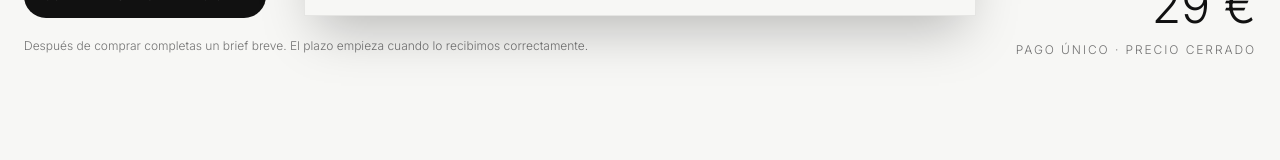
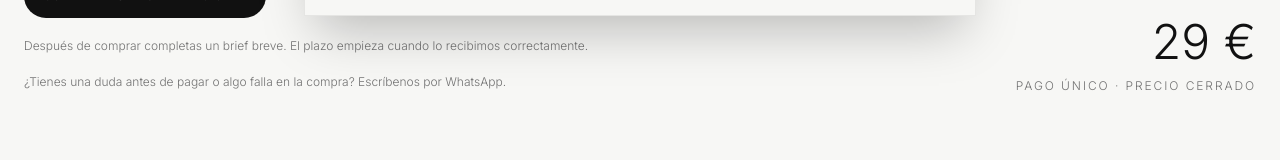
Before and after one commit to kyrumacreative-hub/kyruma-website, a Next.js app: page /auditoria-instagram in a window 1280 px wide. Shown: the part 760-920 px from the top of the page. Built offline with nearby package versions, Linux system fonts and the light colour scheme; no server answers.

Commit message:
feat(growth): add human checkout recovery to Instagram audit

```diff
--- a/src/app/auditoria-instagram/page.tsx
+++ b/src/app/auditoria-instagram/page.tsx
@@ -53,6 +53,8 @@ const process = [
   ["03", "Recibes el reset", "Te enviamos por email una entrega digital con diagnóstico, cambios concretos y prioridades."],
 ] as const;
 
+const whatsappOrderUrl = "https://wa.me/34614189346?text=Hola%2C%20quiero%20contratar%20Instagram%20Reset%20de%20KYRUMA%20por%2029%20%E2%82%AC%20y%20necesito%20ayuda%20con%20la%20compra.";
+
 const faqs = [
   ["¿Necesitáis acceso a mi cuenta?", "No. Analizamos el perfil públicamente y nunca necesitamos tu contraseña."],
   ["¿Es una plantilla?", "No. La revisión se prepara para tu negocio, tu oferta, tu público y el objetivo que indiques en el brief."],
@@ -60,6 +62,7 @@ const faqs = [
   ["¿Cuándo recibo la auditoría?", "En hasta 48 horas laborables desde que recibimos correctamente tu brief."],
   ["¿Tengo que hacer una reunión?", "No. Está diseñado para resolverse de forma asíncrona. Compras, completas el brief y recibes la revisión por email."],
   ["¿Qué incluye el lanzamiento?", "Incluye una segunda revisión sin coste adicional durante los 7 días posteriores a la entrega."],
+  ["¿Y si tengo algún problema al comprar?", "Puedes escribirnos por WhatsApp o a hello@kyruma.com. Te ayudamos a completar el pedido sin hacerte repetir todo el proceso."],
 ] as const;
 
 function BuyButton({ placement, label = "Comprar auditoría — 29 €" }: { placement: string; label?: string }) {
@@ -111,6 +114,7 @@ export default function AuditoriaInstagramPage() {
                 <span className="text-xs uppercase tracking-[.14em] text-[var(--muted)]">Entrega ≤ 48 h laborables</span>
               </div>
               <p className="mt-4 text-xs leading-6 text-[var(--muted)]">Después de comprar completas un brief breve. El plazo empieza cuando lo recibimos correctamente.</p>
+              <p className="mt-3 text-xs leading-6 text-[var(--muted)]">¿Tienes una duda antes de pagar o algo falla en la compra? <a href={whatsappOrderUrl} target="_blank" rel="noreferrer" className="underline underline-offset-4">Escríbenos por WhatsApp</a>.</p>
             </div>
             <div className="md:col-span-5 md:text-right">
               <p className="text-5xl font-light">29 €</p>
@@ -230,7 +234,8 @@ export default function AuditoriaInstagramPage() {
           </div>
           <div className="md:col-span-5 md:text-right">
             <BuyButton placement="auditoria_instagram_final" label="Comprar ahora — 29 €" />
-            <p className="mt-5 text-sm leading-6 opacity-65">¿No tienes claro si Instagram es realmente el problema? <a href="https://t.me/kyrumabot?start=seo_auditoria_instagram" target="_blank" rel="noreferrer" className="underline underline-offset-4">Haz KYRUMA MATCH gratis</a>.</p>
+            <p className="mt-5 text-sm leading-6 opacity-65">¿Alguna duda o problema al completar la compra? <a href={whatsappOrderUrl} target="_blank" rel="noreferrer" className="underline underline-offset-4">Habla con KYRUMA por WhatsApp</a>.</p>
+            <p className="mt-3 text-sm leading-6 opacity-65">¿No tienes claro si Instagram es realmente el problema? <a href="https://t.me/kyrumabot?start=seo_auditoria_instagram" target="_blank" rel="noreferrer" className="underline underline-offset-4">Haz KYRUMA MATCH gratis</a>.</p>
             <div className="mt-4"><Link href="/express/instagram-reset" className="text-sm underline underline-offset-4 opacity-65">Ver todos los detalles del servicio</Link></div>
           </div>
         </div>
```
